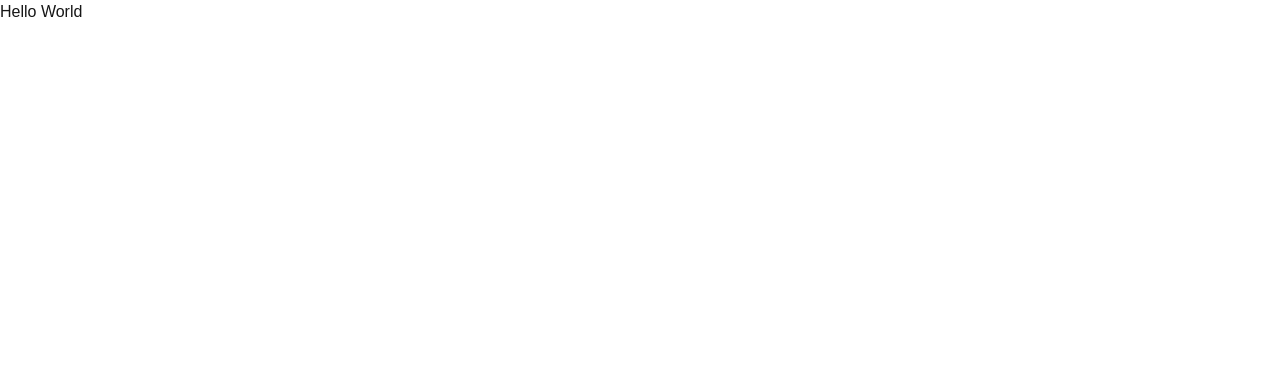
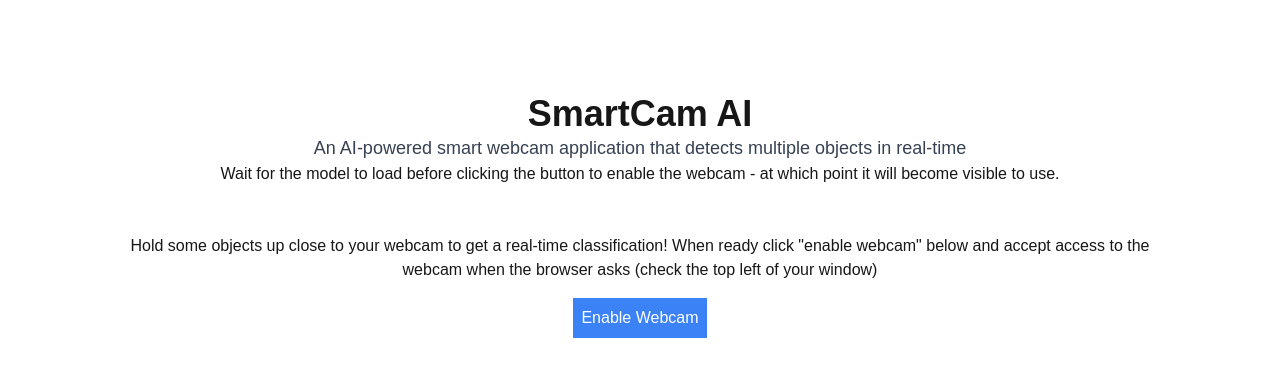
Before and after one commit to joekariuki/smartcam-ai, a Next.js app: page / in a window 1280 px wide. Shown: the top 376 px of the page. Built offline with nearby package versions, Linux system fonts and the light colour scheme.

Commit message:
feat(home): update Home component layout and add CamViewer
Redesign Home component with centered layout and improved styling.
Add `CamViewer` component for AI-powered object detection webcam functionality.
Update headings and descriptive text for better user guidance.

```diff
--- a/app/page.tsx
+++ b/app/page.tsx
@@ -1,7 +1,18 @@
+import CamViewer from "./components/cam-viewer";
+
 export default function Home() {
   return (
-    <div>
-      <h1>Hello World</h1>
+    <div className="min-h-screen flex flex-col items-center justify-center max-w-7xl mx-auto">
+      <h1 className="text-4xl font-bold">SmartCam AI</h1>
+      <h2 className="text-lg text-gray-700">
+        An AI-powered smart webcam application that detects multiple objects in
+        real-time
+      </h2>
+      <p>
+        Wait for the model to load before clicking the button to enable the
+        webcam - at which point it will become visible to use.
+      </p>
+      <CamViewer />
     </div>
   );
 }
```
